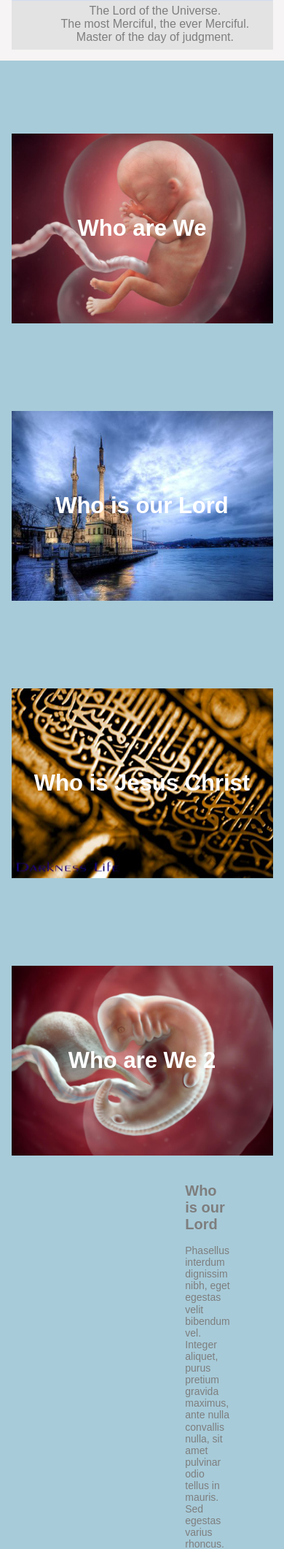
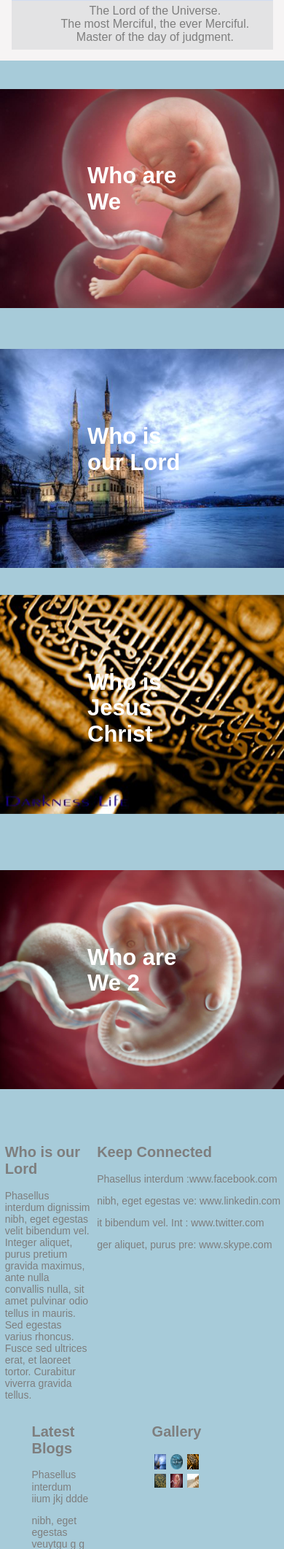
Before and after one commit to charmeem/wordpress, a PHP site: page /psd_to_html_/ in a window 390 px wide; the page is wider, and only the part inside the window is pictured. Shown: the part 3124-5246 px from the top of that part at 73% size. Run offline with PHP 8.4, Linux system fonts and the light colour scheme.

Commit message:
foot made responsive, lower section images transferred from h2 background

```diff
--- a/whoisourlord/index.php
+++ b/whoisourlord/index.php
@@ -73,28 +73,40 @@
 
 	</div> <!-- end center-->
 
-	<div class = "grid">
 	<div id = "lower">
+      <div class = "grid">
+        <div class="article">
+
+		   <!-- <h2 style="background:url(img/pregnancy-week-13.jpg) 0px 0px/360px 260px no-repeat; "><a>Who are We</a></h2> -->
+			<a href = "#" >
+			<h2>Who are We</h2>
+		    <img src="img/pregnancy-week-13.jpg" width='430px' height='300px' alt="1st article" />
+			</a>
+        </div> <!-- end article -->
+
 	    <div class="article">
-	        <h2 style="background:url(img/pregnancy-week-13.jpg) 0px 0px/360px 260px no-repeat; "><a>Who are We</a></h2>
-        </div> <!-- end article -->
-	    <div class="article">
-	        <h2 style="background:url(img/imgg5.png) 0px 0px/360px 260px no-repeat; "><a>Who is our Lord</a></h2>
-            <iimg src="img/imgg5.png" alt="1st article" />
+	        <a href = "#" >
+			<h2>Who is our Lord</h2>
+			<img src="img/imgg5.png" width='430px' height='300px' alt="2nd article" />
+			</a>
         </div> <!-- end article -->
 
 		<div class="article">
-	        <h2 style="background:url(img/imgg2.png) 0px 0px/360px 260px no-repeat; "><a>Who is Jesus Christ</a></h2>
-            <idmg src="img/imgg2.png" alt="4rth article" />
+		    <a href = "#" >
+	        <h2>Who is Jesus Christ</h2>
+			<img src="img/imgg2.png" width='430px' height='300px' alt="3rd article" />
+			</a>
         </div> <!-- end article -->
 
 		<div class="article">
-	        <h2 style="background:url(img/pregnancy-week-6.jpg) 0px 0px/360px 260px no-repeat; "><a>Who are We 2</a></h2>
-            <idmg src="img/imgg2.png" alt="2nd article" />
+	        <a href = "#" >
+			<h2>Who are We 2</h2>
+			<img src="img/pregnancy-week-6.jpg" width='430px' height='300px' alt="4rth article" />
+			</a>
         </div> <!-- end article -->
+	</div> <!-- end grid -->
+	</div> <!-- end lower -->
 
-	</div> <!-- end lower -->
-	</div> <!-- end grid -->
 
 	<div id = "footer">
 	    <div class = "grid">
--- a/whoisourlord/style.css
+++ b/whoisourlord/style.css
@@ -303,8 +303,8 @@ a:hover {
 	- Fully Responsive by
 	- Flexbox implementation
 	- Divided into 2 columns: h1(logo image) and navigation ul
-    - grid maaintained through margins
---------------------------------------------------------------*/
+        - grid maintained through margin-left & margin-right = 160px
+-------------------------------------------------------------------*/
 
 /* Both #header and #header ul given role of parent */
 #header, #header ul {
@@ -321,7 +321,7 @@ a:hover {
 	width:170px;
 	height:180px;
 	text-indent:-9999px;
-	margin-left:100px;
+	margin-left:110px;
     margin-top:10px;
 
 }
@@ -336,6 +336,8 @@ a:hover {
 @media screen and (max-width:850px) {
   #header h1 {
     -webkit-flex-basis: 50%;
+	-webkit-align-items: center;
+	margin-left:0px;
   }
 }
 
@@ -361,7 +363,7 @@ input:focus, input:hover {
 /* Navigation */
 #header ul {
  	-webkit-flex-basis:50%;  /* Shrinking UL items */
-    margin-right:100px;
+    margin-right:86px;
 }
 
 #header ul li {
@@ -491,63 +493,70 @@ margin:30px 30px 30px 30px;
 				 grid maintained through margins
  --------------------------------------------------------------*/
 
- #lower {
+#lower .grid{
     display: -webkit-flex;
-	-webkit-justify-content: space-around; /* in-effective when -webkit-flex property used in childes*/
+	-webkit-justify-content: space-evenly; /* in-effective when -webkit-flex property used in childes*/
     -webkit-flex-direction: row;
     -webkit-flex-wrap: wrap;
+    -wbkit-align-content:start;
+}
+
+/* only last 2 articles */
+#lower .article:nth-child(n+3) {
+margin-bottom:40px;
+}
+
+/* only first 2 articles */
+#lower .article:nth-child(-n+2){
+margin-top:20px;
+
 }
 
 /* Maintaining Grid through
    left margin for 1st and 3rd post,
    right margin for 2nd and 4rth post  */
 #lower .article:nth-child(odd)  {
- 	margin-left:100px;
+-webkit-align-items:center;
+ 	margin-left:120px;
 }
 #lower .article:nth-child(even)  {
- 	margin-right:100px;
+    -webkit-align-items:center;
+ 	margin-right:120px;
 }
 
-@media screen and (max-width:950px) {
+/* Controlling margin on smaller screens */
+@media screen and (max-width:1200px) {
    #lower .article:nth-child(odd)  {
- 	    margin-left:50px;
-    }
-    #lower .article:nth-child(even)  {
- 	    margin-right:50px;
-    }
-}
-
-@media screen and (max-width:850px) {
-#lower .article:nth-child(odd)  {
+    -webkit-align-items:center;
     margin-left:0px;
 }
   #lower .article:nth-child(even)  {
+    -webkit-align-items:center;
  	margin-right:0px;
 }
 }
 
-
 #lower .article h2 {
-    display: -webkit-flex;
-	margin-top:100px;
-    height:260px;
-	width:359px;
+    color:white;
+    font-size:31px;
+    -webkit-align-items:center;
+    margin:120px;
+    position:absolute;
  }
 
-#lower .article h2 a {
+#lower .article img {
     display: -webkit-flex;
-    -webkit-align-items: center; /* align vertically */
-    color:white;
-    font-size:31px;
-    margin:auto;                 /* align horizontally */
+
 }
 
+#lower .grid .article a {
+    margin:1px;
+}
 /*--------------------------------------------------------------
   Footer
   Flexbox model: 4 columns same width
-
-				 grid maintained through margins
- --------------------------------------------------------------*/
+                 grid maintained through margin-left & margin-right = 160px
+ -----------------------------------------------------------------------*/
 #footer .grid {
     display:-webkit-flex;
     -webkit-flex-direction: row;
@@ -557,9 +566,9 @@ margin:30px 30px 30px 30px;
  }
 
 #footer #wiol {
-    flex-basis: 15%;  /* keep p text size constraint */
-    -wsebkit-align-items: center;
-margin-left:180px;
+    flex-basis: 16%;  /* keep p text size constraint */
+    -weubkit-align-items: center;
+    margin-left:152px;
 }
 #footer #gallery{
     margin-right:150px;
@@ -596,3 +605,35 @@ margin:3px;
     height:100%;
     width:100%;
 }
+
+/* Controlling margin on smaller screens */
+@media screen and (max-width:1140px) {
+
+   #footer #wiol {
+    -webkit-flex-basis: 30%;  /* keep p text size constraint */
+-weabkit-align-items: center;
+    margin-left:70px;
+}
+#footer #gallery{
+    margin-right:70px;
+}
+}
+
+@media screen and (max-width:1036px) {
+
+   #footer #wiol {
+    -webkit-flex-basis: 30%;  /* keep p text size constraint */
+-webkit-align-items: center;
+    margin-left:50px;
+}
+
+}
+@media screen and (max-width:484px) {
+
+   #footer #wiol {
+    -webkit-flex-basis: 30%;  /* keep p text size constraint */
+-webkit-align-items: center;
+    margin-left:2px;
+}
+
+}
```
Lines whose indentation alone changed are shown as unchanged.
